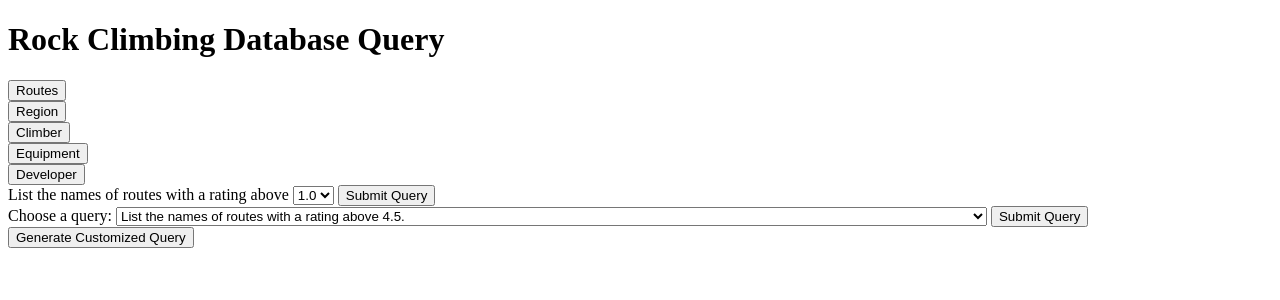
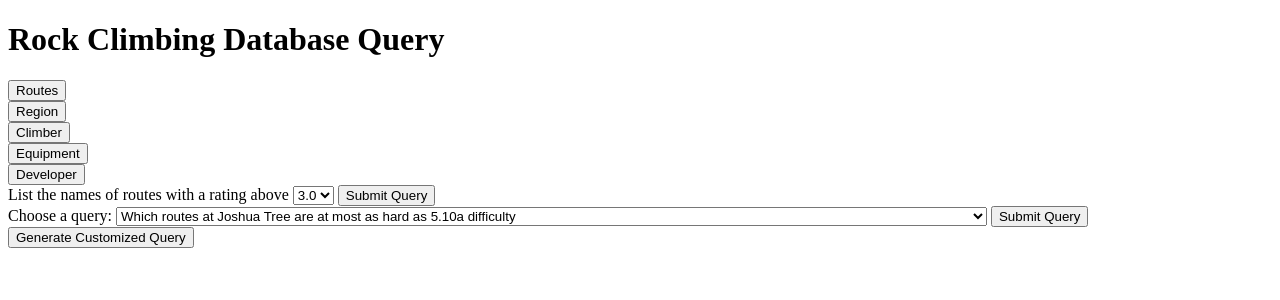
Before and after one commit to VRazgaitis/climbing_database, a Flask app: page / in a window 1280 px wide. Shown: the top 300 px of the page. Run offline with Flask 3, Linux system fonts and the light colour scheme.

Commit message:
Query by interactive ranking

```diff
--- a/app.py
+++ b/app.py
@@ -47,6 +47,19 @@ def index():
     '''
     return render_template('index.html')
 
+@app.route('/api/submit-ratings-query', methods=['POST'])
+def submit_ratings_query():
+    '''
+    Handle the form submission for interactive ranking query
+    '''
+    query_type = request.form['queryType']
+    print(query_type)
+    # TODO: Implement the query logic based on query_type
+
+    querystr = 'SELECT * FROM Routes WHERE AVG_STARS < {} ORDER BY AVG_STARS DESC'.format(query_type)
+    rows = query_db(querystr)
+    return render_template('results.html', type=query_type, rows=rows)
+
 @app.route('/api/submit-query', methods=['POST'])
 def submit_query():
     '''
--- a/templates/index.html
+++ b/templates/index.html
@@ -13,14 +13,12 @@
 
     <!-- TODO: Implement a GUI that allows for User Input -->
 
-    <form action="{{ url_for('submit_query') }}" method="POST">
+    <form action="{{ url_for('submit_ratings_query') }}" method="POST">
         <label for="querySelect">List the names of routes with a rating above </label>
         <select name="queryType" id="querySelect">
-            <option value="1.0">1.0</option>
-            <option value="1.5">1.5</option>
-            <option value="2.0">2.0</option>
-            <option value="2.5">2.5</option>
             <option value="3.0">3.0</option>
+            <option value="4.0">4.0</option>
+            <option value="5.0">5.0</option>
         </select>
         <button type="submit">Submit Query</button>
     </form>
@@ -28,15 +26,14 @@
     <form action="{{ url_for('submit_query') }}" method="POST">
         <label for="querySelect">Choose a query:</label>
         <select name="queryType" id="querySelect">
-            <option value="query1">List the names of routes with a rating above 4.5.</option>
-            <option value="query2">Which routes at Joshua Tree are at most as hard as 5.10a difficulty </option>
-            <option value="query3">Which routes are at most 5 years old and require sport clips? </option>
-            <option value="query4">What are the 3 most popular (most ascent) granite climbs in South America</option>
-            <option value="query5">Which climber has climbed the most difficult route in the United States? </option>
-            <option value="query6">Which routes have been established by a Route Developer who has been setting routes for more than 6 years and are easier than 5.7 difficulty? </option>
-            <option value="query7">What was the first route established in North America?</option>
-            <option value="query8">Give me a list of all retired (> 65 Y.O.) climbers who have climbed in Yosemite in the last two weeks  </option>
-            <option value="query9">List all routes at the Red River Gorge sorted by difficulty.</option>
+            <option value="query1">Which routes at Joshua Tree are at most as hard as 5.10a difficulty </option>
+            <option value="query2">Which routes are at most 5 years old and require sport clips? </option>
+            <option value="query3">What are the 3 most popular (most ascent) granite climbs in South America</option>
+            <option value="query4">Which climber has climbed the most difficult route in the United States? </option>
+            <option value="query5">Which routes have been established by a Route Developer who has been setting routes for more than 6 years and are easier than 5.7 difficulty? </option>
+            <option value="query6">What was the first route established in North America?</option>
+            <option value="query7">Give me a list of all retired (> 65 Y.O.) climbers who have climbed in Yosemite in the last two weeks  </option>
+            <option value="query8">List all routes at the Red River Gorge sorted by difficulty.</option>
         </select>
         <button type="submit">Submit Query</button>
     </form>
--- a/templates/results.html
+++ b/templates/results.html
@@ -58,6 +58,12 @@
                     ...
                 </p>
             {% endfor %}
+        {% elif type.isdecimal %}
+            {% for row in rows %}
+                <p>
+                    {{ row['RouteName'], row['AVG_STARS'] }}
+                </p>
+            {% endfor %}
         {% endif %}
     </div>
 {% endblock %}
```
